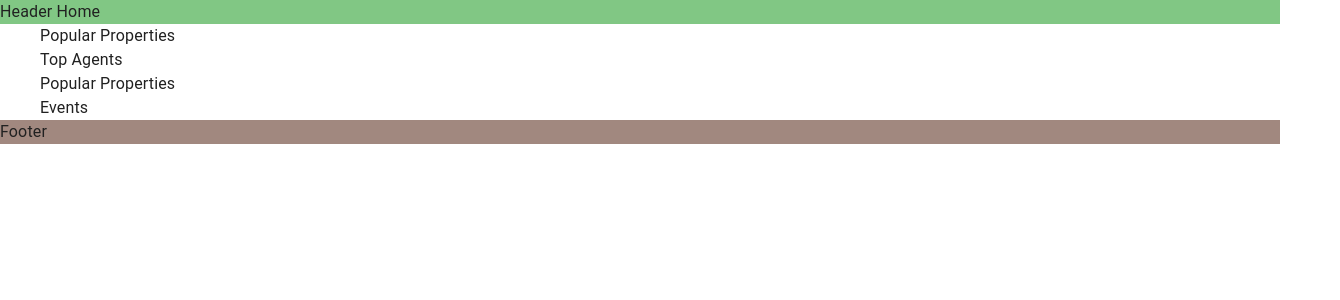
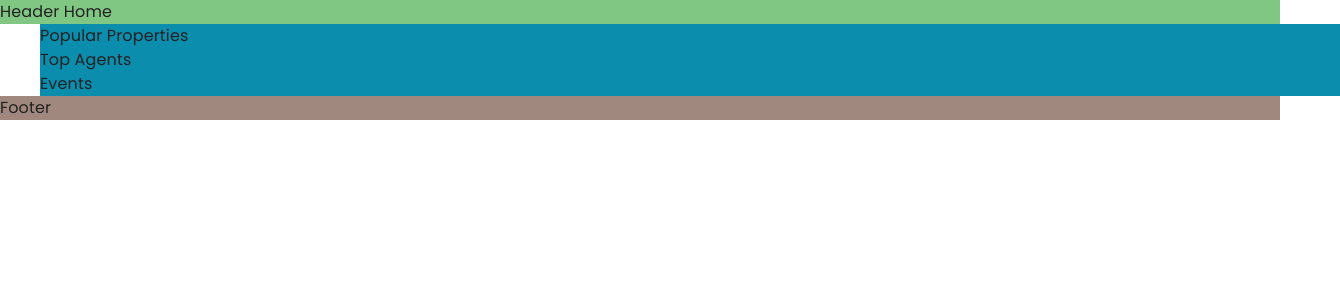
Before and after one commit to BahodirL7/nestar-demo, a Next.js app: page / in a window 1280 px wide. Shown: the top 300 px of the page, 1340 px wide, since content can reach past the window. Built offline with nearby package versions, Linux system fonts and the light colour scheme.

Commit message:
feat: SASS integration

```diff
--- a/libs/components/layout/LayoutHome.tsx
+++ b/libs/components/layout/LayoutHome.tsx
@@ -1,22 +1,27 @@
 /* eslint-disable react/display-name */
+import Head from "next/head";
 import { Stack } from "@mui/material";
-import Head from "next/head";
+
 const withLayoutMain = (Component: any) => {
   return (props: any) => {
     return (
       <>
         <Head>
-          <title>Nestar</title>
+          <title>Nestar home</title>
         </Head>
+
         <Stack id="pc-wrap">
           <Stack sx={{ background: "#81c784" }}>Header Home</Stack>
+
           <Stack id={"main"}>
             <Component {...props} />
           </Stack>
+
           <Stack sx={{ background: "#a1887f" }}>Footer</Stack>
         </Stack>
       </>
     );
   };
 };
+
 export default withLayoutMain;
--- a/package.json
+++ b/package.json
@@ -15,7 +15,9 @@
     "@mui/material": "^5.10.1",
     "next": "15.1.2",
     "react": "^18",
-    "react-dom": "^18"
+    "react-dom": "^18",
+    "sass": "^1.49.9",
+    "sass-loader": "^12.6.0"
   },
   "devDependencies": {
     "@eslint/eslintrc": "^3",
--- a/pages/_app.tsx
+++ b/pages/_app.tsx
@@ -3,6 +3,7 @@
 import { light } from "@/scss/MaterialTheme";
 import { useState } from "react";
 import { AppProps } from "next/app";
+import "../scss/app.scss";
 
 export default function App({ Component, pageProps }: AppProps) {
   //@ts-ignore
--- a/pages/index.tsx
+++ b/pages/index.tsx
@@ -6,10 +6,15 @@
   return (
     <Container>
       <Stack flexDirection={"column"}>
-        <Box>Popular Properties</Box>
-        <Box>Top Agents</Box>
-        <Box>Popular Properties</Box>
-        <Box>Events</Box>
+        <Stack>
+          <Stack className="container">Popular Properties</Stack>
+        </Stack>
+        <Stack>
+          <Stack className="container">Top Agents</Stack>
+        </Stack>
+        <Stack>
+          <Stack className="container">Events</Stack>
+        </Stack>
       </Stack>
     </Container>
   );
--- /dev/null
+++ b/scss/app.scss
@@ -0,0 +1,16 @@
+/** IMPORTS **/
+@import "variables.scss";
+@import "reset.scss";
+
+/** VERSION: PC **/
+#pc-wrap {
+  width: 100%;
+  height: 100%;
+  .container {
+    position: relative;
+    width: 1300px;
+    margin: 0 auto;
+    display: flex;
+    background: rgb(11, 141, 174);
+  }
+}
--- /dev/null
+++ b/scss/reset.scss
@@ -0,0 +1,157 @@
+/* RESET */
+
+html,
+body,
+div,
+span,
+applet,
+object,
+iframe,
+h1,
+h2,
+h3,
+h4,
+h5,
+h6,
+p,
+blockquote,
+pre,
+a,
+abbr,
+acronym,
+address,
+big,
+cite,
+code,
+del,
+dfn,
+em,
+img,
+ins,
+kbd,
+q,
+s,
+samp,
+small,
+strike,
+strong,
+sub,
+sup,
+tt,
+var,
+b,
+u,
+i,
+center,
+dl,
+dt,
+dd,
+ol,
+ul,
+li,
+fieldset,
+form,
+label,
+legend,
+table,
+caption,
+tbody,
+tfoot,
+thead,
+tr,
+th,
+td,
+article,
+aside,
+canvas,
+details,
+embed,
+figure,
+figcaption,
+footer,
+header,
+hgroup,
+menu,
+nav,
+output,
+ruby,
+section,
+summary,
+time,
+mark,
+audio,
+video,
+textarea {
+  margin: 0;
+  padding: 0;
+  border: 0;
+  font-size: 100%;
+  vertical-align: baseline;
+  font-family: $font;
+}
+article,
+aside,
+details,
+figcaption,
+figure,
+footer,
+header,
+hgroup,
+menu,
+nav,
+section {
+  display: block;
+}
+body {
+  line-height: 1;
+}
+ol,
+ul {
+  list-style: none;
+}
+a {
+  text-decoration: none;
+  color: inherit;
+}
+img {
+  vertical-align: bottom;
+  &.project_card {
+    width: 100%;
+    height: auto;
+    border-radius: 10px;
+  }
+}
+blockquote,
+q {
+  quotes: none;
+}
+blockquote:before,
+blockquote:after,
+q:before,
+q:after {
+  content: "";
+  content: none;
+}
+table {
+  border-collapse: collapse;
+  border-spacing: 0;
+}
+input[type="text"]::-ms-clear,
+input[type="text"]::-ms-reveal,
+input[type="password"]::-ms-clear,
+input[type="password"]::-ms-reveal {
+  display: none;
+  width: 0;
+  height: 0;
+}
+textarea:focus {
+  outline: 0;
+}
+#simple-tabpanel-all {
+  & > div {
+    padding: 0;
+  }
+}
+.css-10klw3m {
+  height: auto;
+}
--- /dev/null
+++ b/scss/variables.scss
@@ -0,0 +1,5 @@
+/** VARIABLES **/
+
+@import url('https://fonts.googleapis.com/css2?family=Poppins:ital,wght@0,100;0,200;0,300;0,400;0,500;0,600;0,700;0,800;0,900;1,100;1,200;1,300;1,400;1,500;1,600;1,700;1,800;1,900&display=swap');
+
+$font: 'Poppins', sans-serif;
```
Also changed, not shown: libs/components/layout/LayoutBasic.tsx (+6 -1 lines), pages/property/detail.tsx (renamed from pages/property/[productId]/detail.tsx), 1 other file (tests, documents, lock files or other folders).
